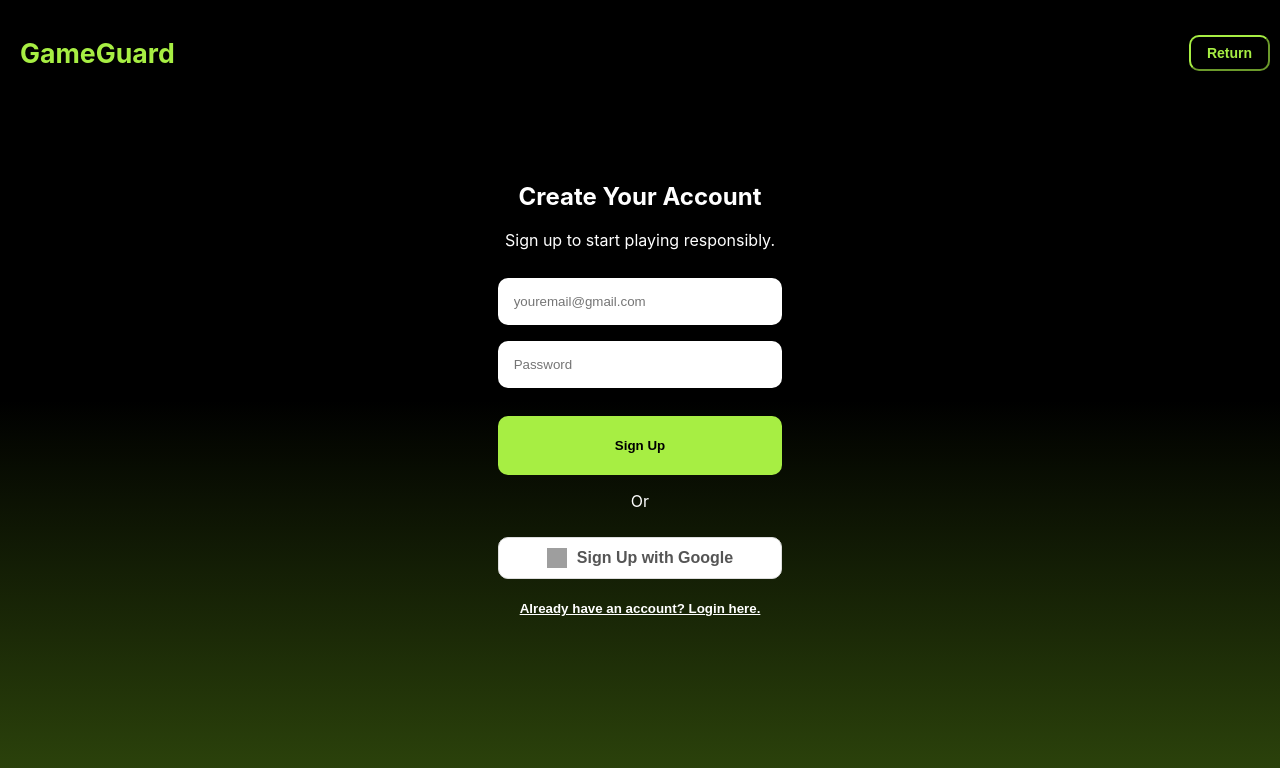
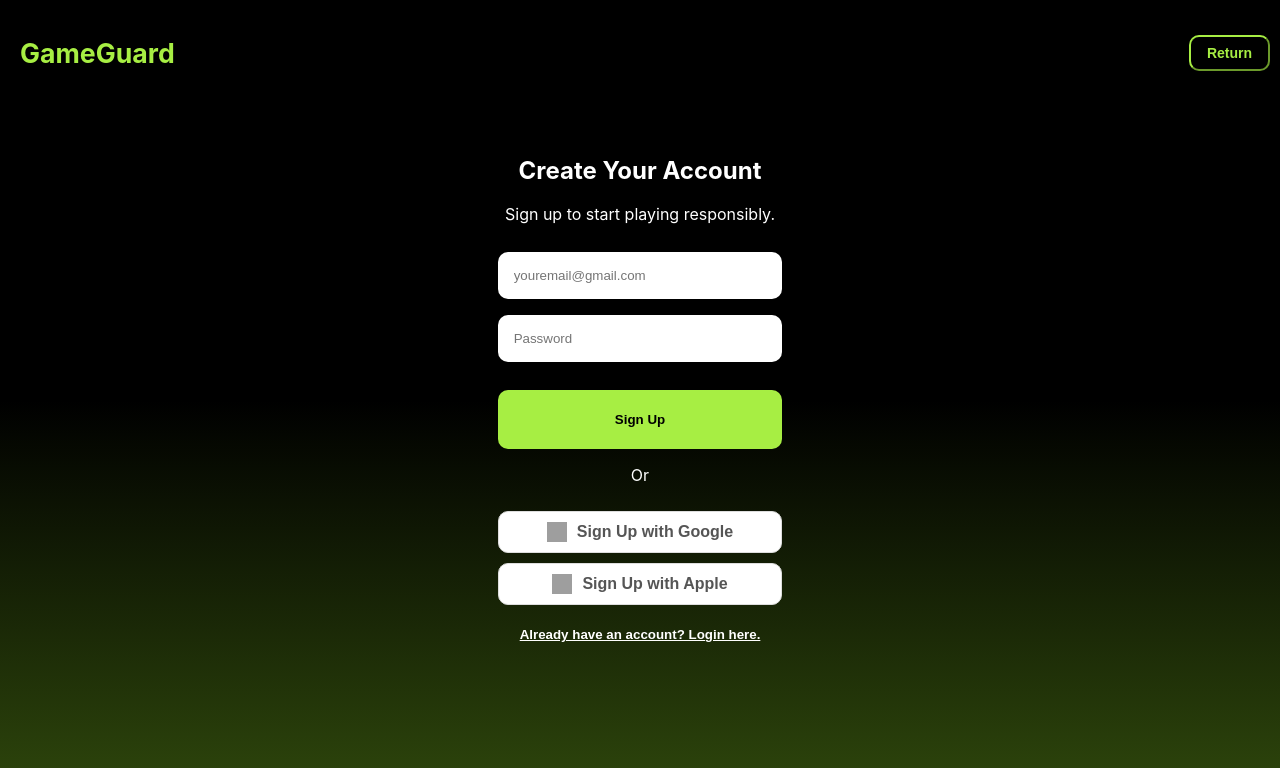
Before and after one commit to Ricardo-HJ/game-guard-casino, a React (Create React App) app: page /register in a window 1280 px wide. Shown: the top 768 px of the page. Built offline with nearby package versions, Linux system fonts and the light colour scheme; no server answers; grey boxes are pictures that could not be loaded; the HTML template or start-up script is replaced by a standard one.

Commit message:
BAse de datos

```diff
--- a/src/App.css
+++ b/src/App.css
@@ -156,3 +156,23 @@ button {
   border: none;
   cursor: pointer;
 }
+.apple-btn {
+  display: flex;
+  align-items: center;
+  justify-content: center;
+  background-color: #ffffff;
+  color: #555555;
+  border: 1px solid #dddddd;
+  padding: 10px;
+  width: 100%;
+  cursor: pointer;
+  font-size: 16px;
+  margin-top: 10px;
+  transition: background-color 0.3s;
+}
+
+.apple-logo {
+  width: 20px; /* Ajusta el ancho a 20px como el de Google */
+  height: 20px; /* Ajusta la altura también */
+  margin-right: 10px; /* Añade espacio entre el logo y el texto */
+}
--- a/src/firebase.js
+++ b/src/firebase.js
@@ -1,20 +1,20 @@
-// Import the functions you need from the SDKs you need
 import { initializeApp } from "firebase/app";
-import{getAuth} from 'firebase/auth'
-// TODO: Add SDKs for Firebase products that you want to use
-// https://firebase.google.com/docs/web/setup#available-libraries
+import { getAuth } from "firebase/auth";
+import { getAnalytics } from "firebase/analytics";
 
-// Your web app's Firebase configuration
 const firebaseConfig = {
   apiKey: process.env.REACT_APP_API_KEY,
   authDomain: process.env.REACT_APP_AUTH_DOMAIN,
   projectId: process.env.REACT_APP_PROJECT_ID,
   storageBucket: process.env.REACT_APP_STORAGE_BUCKET,
-    messagingSenderId: process.env.REACT_APP_SENDER_ID,
+  messagingSenderId: process.env.REACT_APP_MESSAGING_SENDER_ID,
   appId: process.env.REACT_APP_APP_ID,
+  measurementId: process.env.REACT_APP_MEASUREMENT_ID,
 };
 
+// Inicializar Firebase
+const app = initializeApp(firebaseConfig);
 
-// Initialize Firebase
-const app = initializeApp(firebaseConfig);
+// Inicializar servicios adicionales como Auth y Analytics
 export const auth = getAuth(app);
+export const analytics = getAnalytics(app);
--- a/src/pages/Register.jsx
+++ b/src/pages/Register.jsx
@@ -1,5 +1,5 @@
 import React, { useState } from "react";
-import { createUserWithEmailAndPassword } from 'firebase/auth';
+import { createUserWithEmailAndPassword, GoogleAuthProvider, OAuthProvider, signInWithPopup } from 'firebase/auth'; // Importar GoogleAuthProvider y signInWithPopup
 import { auth } from '../firebase';
 import { useNavigate } from 'react-router-dom';
 
@@ -31,7 +31,35 @@ export const Register = () => {
   };
 
   const handleGoogleSignUp = () => {
-      console.log('Google Sign-Up clicked');
+    const provider = new GoogleAuthProvider(); // Configurar el proveedor de Google
+    signInWithPopup(auth, provider) // Autenticar con Google usando el popup
+      .then((result) => {
+        const user = result.user;
+        console.log('Usuario autenticado con Google:', user);
+        navigate('/home');  // Redirigir al usuario a una página protegida
+      })
+      .catch((error) => {
+        const errorCode = error.code;
+        const errorMessage = error.message;
+        console.log('Error en Google Sign-In:', errorCode, errorMessage);
+        setError(errorMessage); // Mostrar el mensaje de error si ocurre
+      });
+  };
+
+  const handleAppleSignUp = () => {
+    const provider = new OAuthProvider('apple.com'); // Configurar el proveedor de Apple correctamente
+    signInWithPopup(auth, provider) // Autenticar con Apple usando el popup
+      .then((result) => {
+        const user = result.user;
+        console.log('Usuario autenticado con Apple:', user);
+        navigate('/home');  // Redirigir al usuario a una página protegida
+      })
+      .catch((error) => {
+        const errorCode = error.code;
+        const errorMessage = error.message;
+        console.log('Error en Apple Sign-In:', errorCode, errorMessage);
+        setError(errorMessage); // Mostrar el mensaje de error si ocurre
+      });
   };
 
   return (
@@ -68,6 +96,8 @@ export const Register = () => {
           {error && <p style={{ color: 'red' }}>{error}</p>} {/* Display error message */}
         </form>
         <p>Or</p>
+
+        {/* Botón de Google */}
         <button className="google-btn" onClick={handleGoogleSignUp}>
           <img
             src="https://cdn4.iconfinder.com/data/icons/logos-brands-7/512/google_logo-google_icongoogle-512.png"
@@ -76,6 +106,17 @@ export const Register = () => {
           />
           Sign Up with Google
         </button>
+
+        {/* Botón de Apple */}
+        <button className="apple-btn" onClick={handleAppleSignUp}>
+          <img
+            src="https://upload.wikimedia.org/wikipedia/commons/f/fa/Apple_logo_black.svg"
+            alt="Apple logo"
+            className="apple-logo"
+          />
+          Sign Up with Apple
+        </button>
+
         <button className="link-btn" onClick={() => navigate('/home')}>
           Already have an account? Login here.
         </button>
```
Also changed, not shown: 1 other file (tests, documents, lock files or other folders). Lines whose indentation alone changed are shown as unchanged.
